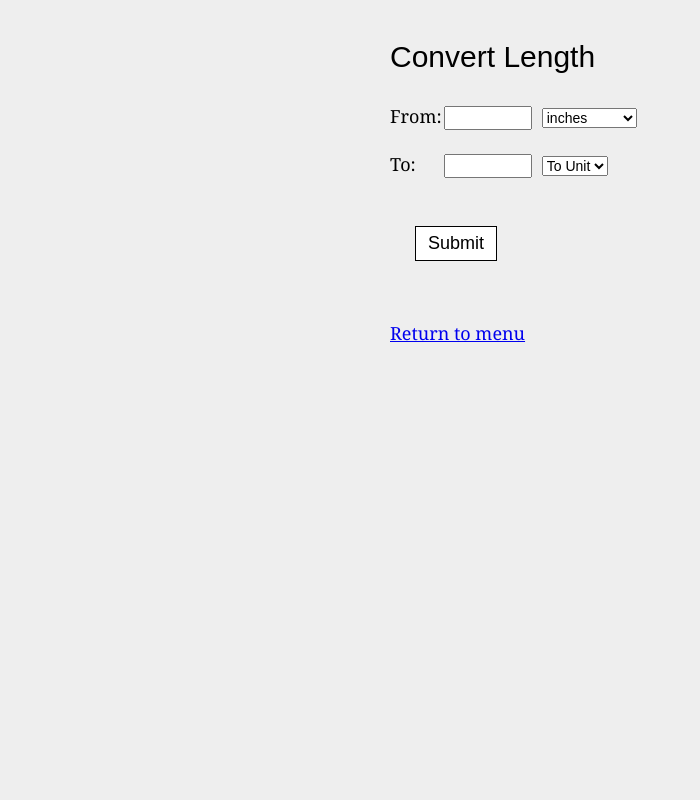
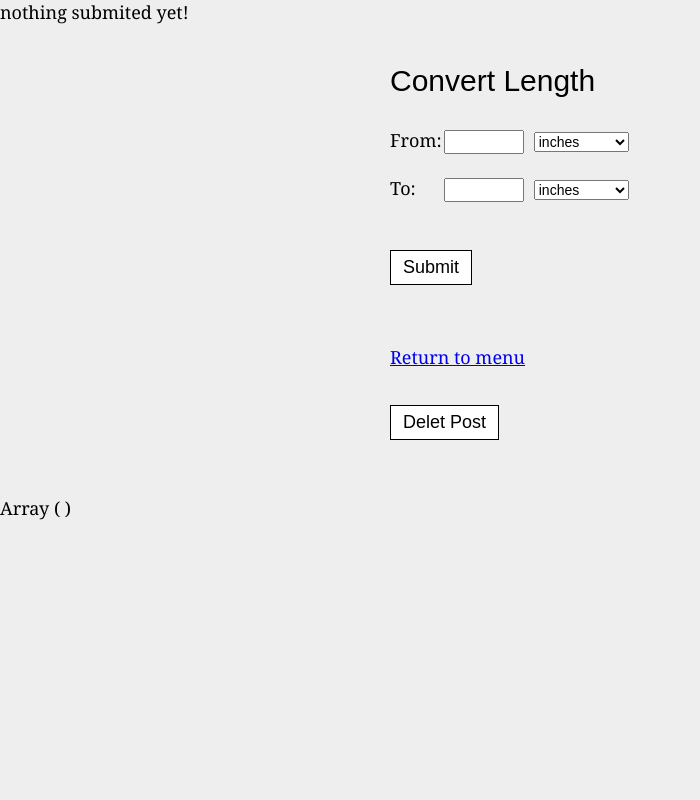
Before and after one commit to adnanmuller/converter, a PHP site: page /length.php in a window 1280 px wide. Shown: the whole page, without its empty margins (0-700 px from the left). Run offline with PHP 8.4, Linux system fonts and the light colour scheme.

Commit message:
firstStep

```diff
--- a/length.php
+++ b/length.php
@@ -1,3 +1,91 @@
+<?php
+function convert_to_meters($value, $from_unit){
+
+  switch($from_unit){
+    case 'inches':
+      return $value*0.0254;
+      break;
+    case 'feet':
+      return $value*0.3048;
+      break;
+    case 'yards':
+      return $value*0.9144;
+      break;
+    case 'miles':
+      return $value*1609.344;
+      break;
+    case 'millimeters':
+      return $value*0.001;
+      break;
+    case 'centimeters':
+      return $value*0.01;
+      break;
+    case 'meters':
+      return $value;
+      break;
+    case 'kilometers':
+      return $value*1000;
+      break;
+    default:
+    return 'Unsupported unit.';
+  }
+}
+
+function convert_from_meters($value, $to_unit){
+
+  switch($to_unit){
+    case 'inches':
+      return $value/0.0254;
+      break;
+    case 'feet':
+      return $value/0.3048;
+      break;
+    case 'yards':
+      return $value/0.9144;
+      break;
+    case 'miles':
+      return $value/1609.344;
+      break;
+    case 'millimeters':
+      return $value/0.001;
+      break;
+    case 'centimeters':
+      return $value/0.01;
+      break;
+    case 'meters':
+      return $value;
+      break;
+    case 'kilometers':
+      return $value/1000;
+      break;
+    default:
+    return 'Unsupported unit.';
+  }
+}
+$from_value='';
+$from_unit='';
+$to_unit='';
+$to_value='';
+if(isset($_POST['submit'])){
+  $from_value=$_POST['from_value'];
+  $from_unit=$_POST['from_unit'];
+  $to_unit=$_POST['to_unit'];
+
+
+//$to_value=convert_to_meters($from_value,$from_unit);
+$to_value=convert_from_meters($from_value,$to_unit);
+
+}else{
+  echo 'nothing submited yet!';
+}
+
+if(isset($_POST['delet'])){
+  $_POST=[];
+  print_r($_POST);
+}
+
+?>
+
 <!DOCTYPE html>
 <html>
   <head>
@@ -15,13 +103,13 @@
 
         <div class="entry">
           <label>From:</label>&nbsp;
-          <input type="text" name="from_value" value="" />&nbsp;
+          <input type="text" name="from_value" value="<?php echo $from_value ?>" />&nbsp;
           <select name="from_unit">
             <option value="inches" <?php if(isset($_POST['from_unit'])){if($_POST['from_unit']=="inches"){echo " selected";}}  ?>>inches</option>
             <option value="feet" <?php if(isset($_POST['from_unit'])){if($_POST['from_unit']=="feet"){echo " selected";}} ?>>feet</option>
             <option value="yards"  <?php if(isset($_POST['from_unit'])){if($_POST['from_unit']=="yards"){echo " selected";}}  ?>>yards</option>
             <option value="miles" <?php if(isset($_POST['from_unit'])){if($_POST['from_unit']=="miles"){echo " selected";}}?>>miles</option>
-            <option value="milimeteres" <?php if(isset($_POST['from_unit'])){if($_POST['from_unit']=="milimeters"){echo " selected";}} ?>>milimeteres</option>
+            <option value="millimeters" <?php if(isset($_POST['from_unit'])){if($_POST['from_unit']=="millimeters"){echo " selected";}} ?>>millimeters</option>
             <option value="centimeters" <?php if(isset($_POST['from_unit'])){if($_POST['from_unit']=="centimeters"){echo " selected";}} ?>>centimeters</option>
             <option value="meters" <?php if(isset($_POST['from_unit'])){if($_POST['from_unit']=="meters"){echo " selected";}}  ?>>meters</option>
             <option value="kilometers" <?php if(isset($_POST['from_unit'])){if($_POST['from_unit']=="kilometers"){echo " selected";}}  ?>>kilometers</option>
@@ -30,19 +118,33 @@
 
         <div class="entry">
           <label>To:</label>&nbsp;
-          <input type="text" name="to_value" value="" />&nbsp;
+          <input type="text" name="to_value" value="<?php echo $to_value ?>" />&nbsp;
           <select name="to_unit">
-            <option>To Unit</option>
+            <option value="inches" <?php if(isset($_POST['to_unit'])){if($_POST['to_unit']=="inches"){echo " selected";}}  ?>>inches</option>
+            <option value="feet" <?php if(isset($_POST['to_unit'])){if($_POST['to_unit']=="feet"){echo " selected";}} ?>>feet</option>
+            <option value="yards"  <?php if(isset($_POST['to_unit'])){if($_POST['to_unit']=="yards"){echo " selected";}}  ?>>yards</option>
+            <option value="miles" <?php if(isset($_POST['to_unit'])){if($_POST['to_unit']=="miles"){echo " selected";}}?>>miles</option>
+            <option value="millimeters" <?php if(isset($_POST['to_unit'])){if($_POST['to_unit']=="millimeters"){echo " selected";}} ?>>millimeters</option>
+            <option value="centimeters" <?php if(isset($_POST['to_unit'])){if($_POST['to_unit']=="centimeters"){echo " selected";}} ?>>centimeters</option>
+            <option value="meters" <?php if(isset($_POST['to_unit'])){if($_POST['to_unit']=="meters"){echo " selected";}}  ?>>meters</option>
+            <option value="kilometers" <?php if(isset($_POST['to_unit'])){if($_POST['to_unit']=="kilometers"){echo " selected";}}  ?>>kilometers</option>
           </select>
 
         </div>
 
-        <input type="submit" value="Submit" />
+        <input type="submit" name="submit" value="Submit" />
       </form>
 
       <br />
       <a href="index.php">Return to menu</a>
+      <form class="" action="" method="post">
+        <input type="submit" id="deletPost" value="Delet Post" name="delet">
+      </form>
 
     </div>
   </body>
 </html>
+<?php
+print_r($_POST)."<br>";
+
+?>
--- a/styles.css
+++ b/styles.css
@@ -74,7 +74,7 @@ form input[type="submit"] {
   color: black;
   display: block;
   background: white;
-  margin: 2em 0 2em 25px;
+  margin: 2em 0 2em 0;
   padding: 6px 12px;
   border: 1px solid black;
 }
@@ -83,3 +83,6 @@ form input[type="submit"]:hover {
   color: white;
   background: #FDB912;
 }
+
+#deletPost{display: block;
+}
```
Also changed, not shown: index.php (line endings or trailing spaces).
